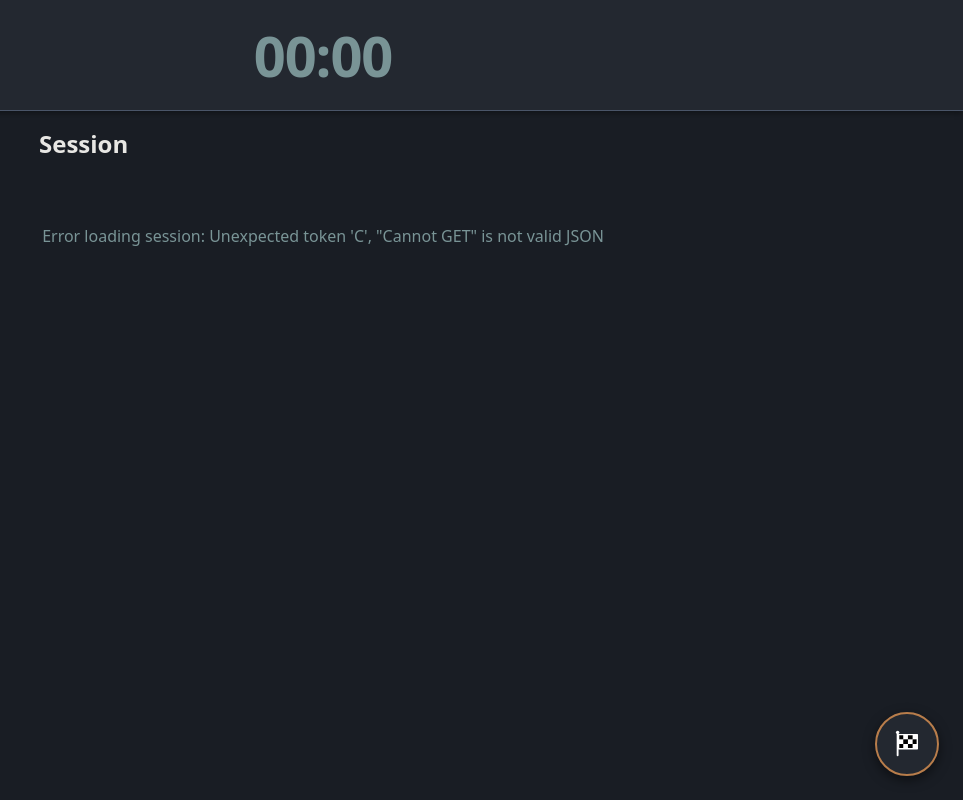
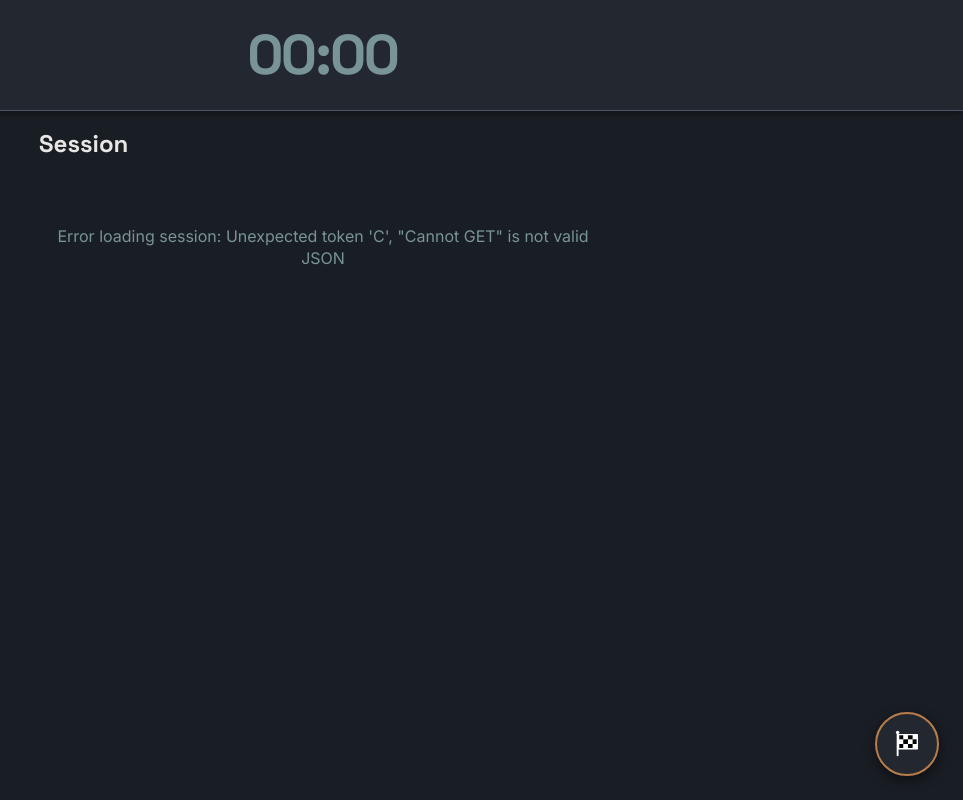
Before and after one commit to mattankama/mattankama.github.io, a Flask app: page /session/1 in a window 1280 px wide. Shown: the whole page, without its empty margins (317-1280 px from the left). Run offline with Flask 3, Linux system fonts and the light colour scheme.

Commit message:
feat: update fonts to Inter and Space Grotesk
- Added Google Fonts (Inter and Space Grotesk) to base.html
- Updated style.css to use Inter for body and Space Grotesk for headings and numbers
- Updated design_guidelines.md to reflect typography changes and mark open decision as resolved

Co-authored-by: google-labs-jules[bot] <161369871+google-labs-jules[bot]@users.noreply.github.com>

```diff
--- a/app/static/css/style.css
+++ b/app/static/css/style.css
@@ -35,7 +35,7 @@ html {
 }
 
 body {
-    font-family: system-ui, -apple-system, BlinkMacSystemFont, 'Segoe UI', Roboto, sans-serif;
+    font-family: 'Inter', system-ui, -apple-system, BlinkMacSystemFont, 'Segoe UI', Roboto, sans-serif;
     font-weight: 400;
     color: var(--color-ink);
     background-color: var(--color-surface);
@@ -45,6 +45,7 @@ body {
 
 /* ---------- Typography scale (§3) ---------- */
 .timer-display {
+    font-family: 'Space Grotesk', sans-serif;
     font-size: 56px;
     font-weight: 700;
     font-variant-numeric: tabular-nums;
@@ -53,12 +54,14 @@ body {
 
 .stat-value,
 input[type="number"] {
+    font-family: 'Space Grotesk', sans-serif;
     font-size: 28px;
     font-weight: 700;
     font-variant-numeric: tabular-nums;
 }
 
 h1, .exercise-title {
+    font-family: 'Space Grotesk', sans-serif;
     font-size: 20px;
     font-weight: 700;
 }
@@ -393,6 +396,7 @@ input[type="number"]::-webkit-outer-spin-button {
 
 .home-title {
     font-size: 28px;
+    font-family: 'Space Grotesk', sans-serif;
 }
 
 .routines-list {
@@ -473,6 +477,7 @@ input[type="number"]::-webkit-outer-spin-button {
 
 .page-title {
     font-size: 24px;
+    font-family: 'Space Grotesk', sans-serif;
 }
 
 .exercise-list {
@@ -571,6 +576,7 @@ input[type="number"]::-webkit-outer-spin-button {
 
 .session-title {
     font-size: 24px;
+    font-family: 'Space Grotesk', sans-serif;
 }
 
 .entry-block {
--- a/app/templates/base.html
+++ b/app/templates/base.html
@@ -6,6 +6,9 @@
     <meta name="color-scheme" content="dark">
     <meta name="description" content="Rattlesnake — minimal weightlifting workout tracker">
     <title>{% block title %}Rattlesnake{% endblock %}</title>
+    <link rel="preconnect" href="https://fonts.googleapis.com">
+    <link rel="preconnect" href="https://fonts.gstatic.com" crossorigin>
+    <link href="https://fonts.googleapis.com/css2?family=Inter:wght@400;700&family=Space+Grotesk:wght@400;700&display=swap" rel="stylesheet">
     <link rel="stylesheet" href="{{ url_for('static', filename='css/style.css') }}">
 </head>
 <body>
```
Also changed, not shown: .agents/design_guidelines.md, 1 other file.
